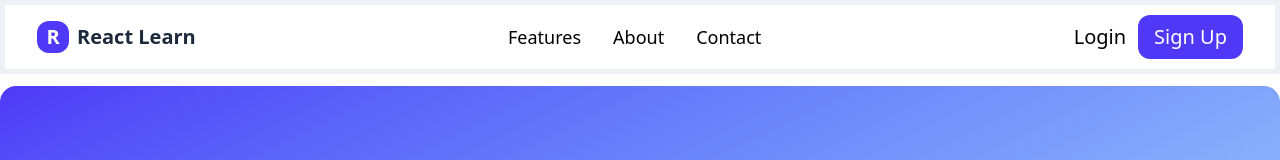
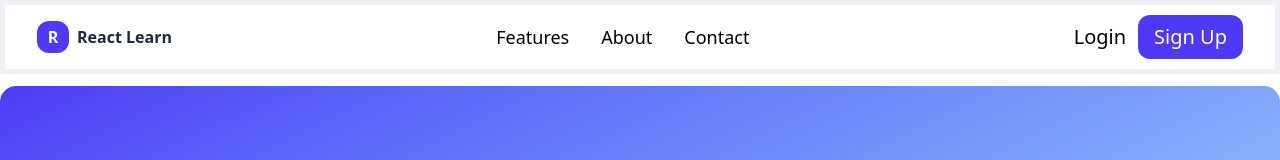
Before and after one commit to Jd33n27/Axia-2nd-Project, a React (Vite) app: page / in a window 1280 px wide. Shown: the top 160 px of the page. Built offline with nearby package versions, Linux system fonts and the light colour scheme.

Commit message:
Update:Turned Logo to a component

```diff
--- a/src/components/AuthForm.jsx
+++ b/src/components/AuthForm.jsx
@@ -1,5 +1,6 @@
 import React from "react";
 import { Link } from "react-router-dom";
+import Logo from "./Logo";
 
 const AuthForm = ({
   children,
@@ -12,14 +13,9 @@ const AuthForm = ({
   return (
     <div className="min-h-screen bg-slate-50">
       <div className="max-w-md mx-auto px-4 py-12">
-        <Link to="/" className="flex items-center gap-2 mb-8">
-          <span className="inline-flex h-9 w-9 items-center justify-center rounded-xl bg-indigo-600 text-white font-semibold">
-            R
-          </span>
-          <span className="font-semibold">React Learn</span>
-        </Link>
+        <Logo />
 
-        <div className="rounded-2xl bg-white border border-slate-200 p-6 shadow-sm">
+        <div className="rounded-2xl bg-white border border-slate-200 p-6 shadow-sm mt-5">
           <h1 className="text-xl font-semibold">{formTitle}</h1>
           <p className="text-sm text-slate-600 mt-1">{formWelcomeText}</p>
 
--- a/src/components/Footer.jsx
+++ b/src/components/Footer.jsx
@@ -1,4 +1,5 @@
 import React from "react";
+import Logo from "./Logo";
 
 const Footer = () => {
   return (
@@ -6,12 +7,7 @@ const Footer = () => {
       <div className="max-w-7xl mx-auto px-4 py-10 sm:px-6 lg:px-8">
         <div className="flex flex-col items-start justify-evenly gap-6 md:flex-row md:items-center">
           <div className="flex flex-col max-w-xs">
-            <a href="#" className="flex items-center gap-2 font-semibold">
-              <span className="inline-flex items-center justify-center size-8 rounded-xl bg-indigo-600 text-white">
-                R
-              </span>
-              <span className="text-slate-800">React Learn</span>
-            </a>
+            <Logo />
             <div className="flex flex-col space-y-3 my-2">
               <p className="flex items-center gap-6 text-slate-600 text-wrap">
                 A firm that is concentrated on equipping African youths with the
@@ -69,6 +65,7 @@ const Footer = () => {
               </p>
             </div>
           </div>
+
           {/* Contact Company */}
           <nav className="flex flex-col text-start gap-1 text-sm text-slate-600">
             <h2 className="font-bold text-xl"> Company</h2>
--- a/src/components/Header.jsx
+++ b/src/components/Header.jsx
@@ -1,5 +1,6 @@
 import React, { useState } from "react";
 import { Link } from "react-router-dom";
+import Logo from "./Logo";
 
 const Header = () => {
   const [open, setOpen] = useState(false);
@@ -10,15 +11,7 @@ const Header = () => {
       <div className="max-w-7xl mx-auto px-4 sm:px-6 lg:px-8">
         <div className="flex h-16 items-center justify-between">
           {/* <!-- Logo --> */}
-          <Link
-            to="/"
-            className="flex items-center gap-2 font-semibold md:text-xl"
-          >
-            <span className="inline-flex h-8 w-8 items-center justify-center rounded-xl bg-indigo-600 text-white">
-              R
-            </span>
-            <span className="text-slate-800">React Learn</span>
-          </Link>
+          <Logo />
 
           {/* <!-- Nav --> */}
           <nav className="hidden items-center gap-8 text-sm md:flex md:text-lg">
--- /dev/null
+++ b/src/components/Logo.jsx
@@ -0,0 +1,14 @@
+import React from "react";
+
+const Logo = () => {
+  return (
+    <a href="#" className="flex items-center gap-2 font-semibold">
+      <span className="inline-flex items-center justify-center size-8 rounded-xl bg-indigo-600 text-white">
+        R
+      </span>
+      <span className="text-slate-800">React Learn</span>
+    </a>
+  );
+};
+
+export default Logo;
```
